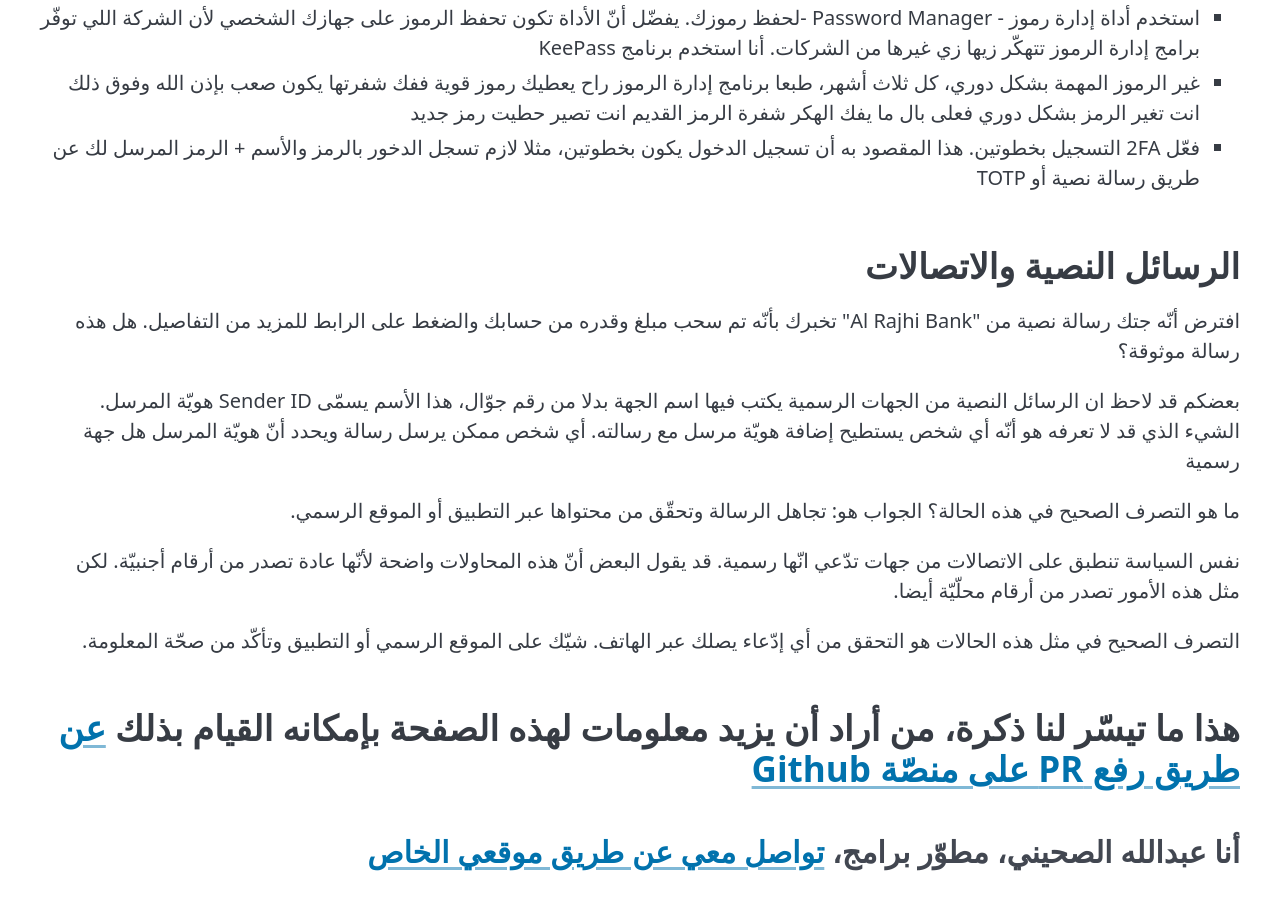
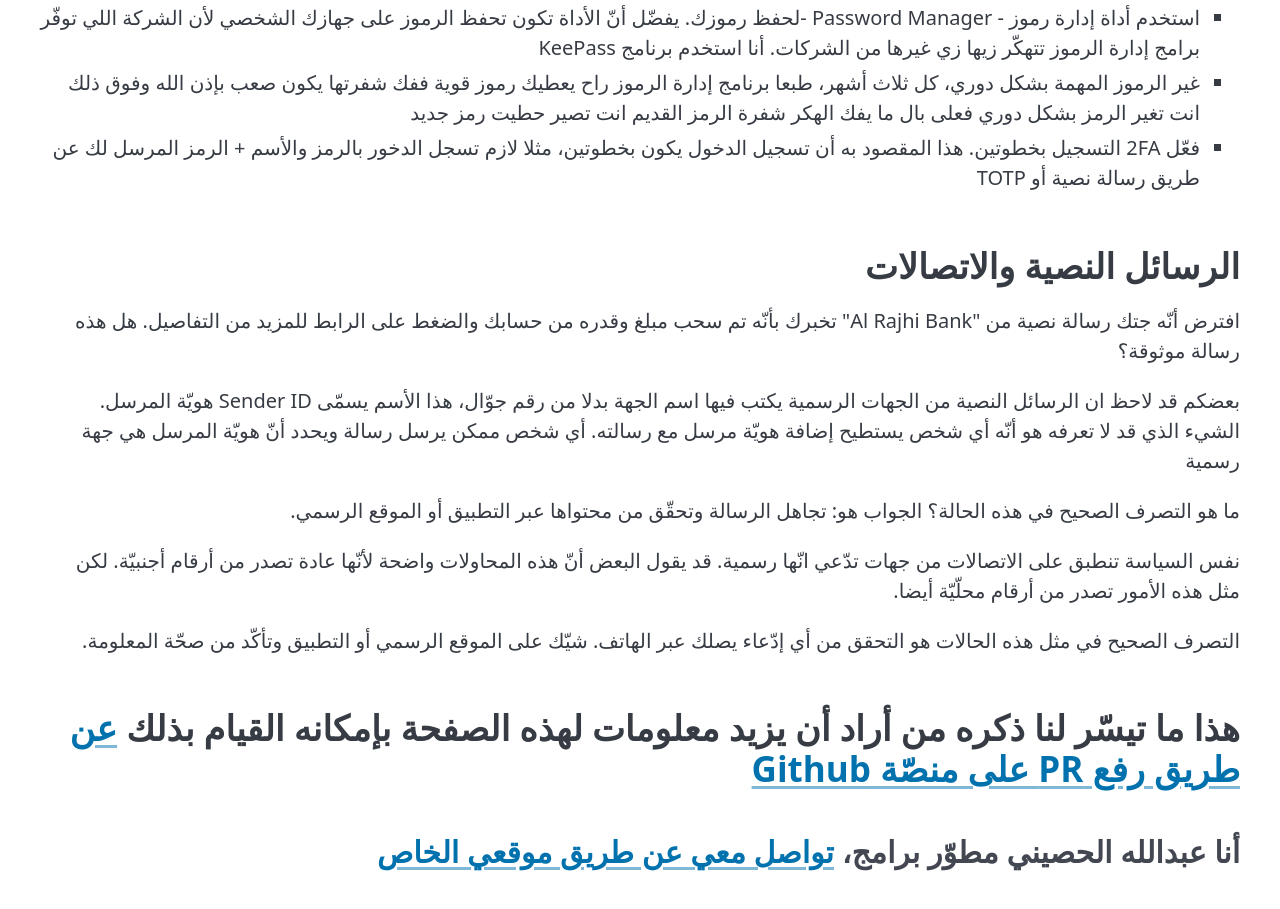
Before and after one commit to a-alhusaini/defhaxored, a plain HTML site: page index.html in a window 1280 px wide. Shown: the part 1102-2011 px from the top of the page. Drawn offline with nearby package versions, Linux system fonts and the light colour scheme.

Commit message:
fixed some typos

```diff
--- a/index.html
+++ b/index.html
@@ -70,7 +70,7 @@
     <p>
       بعضكم قد لاحظ ان الرسائل النصية من الجهات الرسمية يكتب فيها اسم الجهة بدلا من رقم جوّال، هذا الأسم يسمّى Sender ID
       هويّة المرسل. الشيء الذي قد لا تعرفه هو أنّه أي شخص يستطيح إضافة هويّة مرسل مع رسالته. أي شخص ممكن يرسل رسالة
-      ويحدد أنّ هويّة المرسل هل جهة رسمية
+      ويحدد أنّ هويّة المرسل هي جهة رسمية
     </p>
     <p>
       ما هو التصرف الصحيح في هذه الحالة؟ الجواب هو: تجاهل الرسالة وتحقّق من محتواها عبر التطبيق أو الموقع الرسمي.
@@ -83,13 +83,13 @@
       التصرف الصحيح في مثل هذه الحالات هو التحقق من أي إدّعاء يصلك عبر الهاتف. شيّك على الموقع الرسمي أو التطبيق وتأكّد
       من صحّة المعلومة.
     </p>
-    <h2>هذا ما تيسّر لنا ذكرة، من أراد أن يزيد معلومات لهذه الصفحة بإمكانه القيام بذلك
+    <h2>هذا ما تيسّر لنا ذكره من أراد أن يزيد معلومات لهذه الصفحة بإمكانه القيام بذلك
       <a href="https://github.com/a-alhusaini/defhaxored">
         عن طريق رفع PR على منصّة Github
       </a>
     </h2>
     <h3>
-      أنا عبدالله الصحيني، مطوّر برامج،
+      أنا عبدالله الحصيني مطوّر برامج،
       <a href="https://ar.daarb.dev/contact">تواصل معي عن طريق موقعي الخاص</a>
     </h3>
   </main>
```
